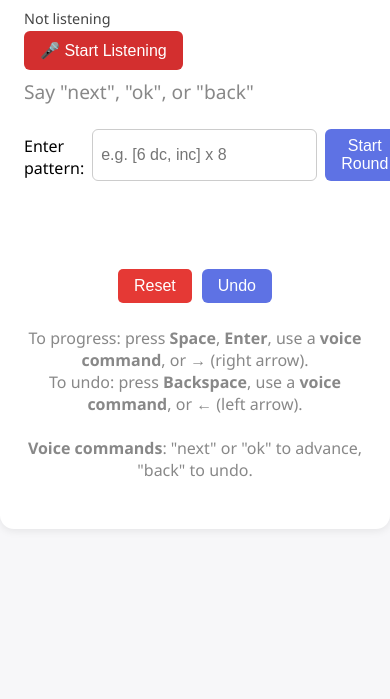
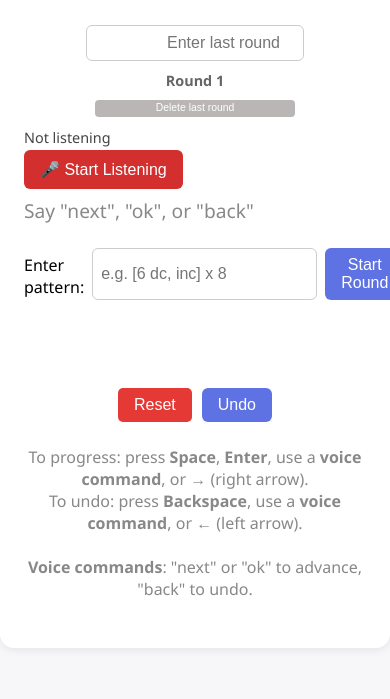
Before and after one commit to jamescly/crochet-stitch-tracker, a plain HTML site: page voice-enabled.html in a window 390 px wide. Shown: the part 145-844 px from the top of the page. Drawn offline with Linux system fonts and the light colour scheme; a web font is replaced by a local one.

Commit message:
fix: Improve responsive layout and button styling
- Fix round tracker positioning in narrow mode
- Restore original voice button size
- Improve responsive behavior
- Fix title positioning

```diff
--- a/voice-enabled.html
+++ b/voice-enabled.html
@@ -7,50 +7,6 @@
   <style>
     @import url('https://fonts.googleapis.com/css2?family=Helvetica+Black&display=swap');
 
-    /* Voice Demo Styles */
-    .round-tracker {
-      position: absolute;
-      top: 32px;
-      right: 24px;
-      text-align: right;
-    }
-    .round-tracker input {
-      width: 100px;
-      padding: 8px;
-      font-size: 1rem;
-      border-radius: 6px;
-      border: 1px solid #ccc;
-      text-align: right;
-    }
-    .round-display {
-      font-size: 0.9em;
-      color: #666;
-      font-weight: bold;
-      margin-top: 8px;
-      display: block;
-    }
-    .round-tracker .delete-round-btn {
-      background: #bab6b6 !important;
-      color: #fff !important;
-      border: none !important;
-      border-radius: 4px !important;
-      padding: 3px 6px !important;
-      font-size: 0.65em !important;
-      cursor: pointer !important;
-      transition: background 0.2s !important;
-      margin-top: 6px !important;
-      height: auto !important;
-      line-height: 1 !important;
-    }
-    .round-tracker .delete-round-btn:hover {
-      background: rgb(236, 100, 100) !important;
-    }
-
-
-    .voice-section button {
-      font-size: 1rem;
-      padding: 10px 16px;
-      border-radius: 6px;
       border: none;
       cursor: pointer;
       transition: background 0.2s;
@@ -78,6 +34,9 @@
       background: #d32f2f;
       color: #fff;
       box-shadow: none;
+      padding: 10px 16px;
+      font-size: 1rem;
+      min-width: 120px;
     }
     .voice-section button:hover {
       background: #c62828;
@@ -130,6 +89,70 @@
       border-radius: 14px;
       box-shadow: 0 2px 8px rgba(0,0,0,0.08);
       padding: 32px 24px;
+    }
+    .round-tracker {
+      position: absolute;
+      top: 8px;
+      right: 24px;
+      text-align: right;
+      z-index: 100;
+    }
+    .round-tracker input {
+      width: 100px;
+      padding: 8px;
+      font-size: 1rem;
+      border-radius: 6px;
+      border: 1px solid #ccc;
+      text-align: right;
+    }
+    .round-display {
+      font-size: 0.9em;
+      color: #666;
+      font-weight: bold;
+      margin-top: 8px;
+      display: block;
+    }
+    .round-tracker .delete-round-btn {
+      background: #bab6b6;
+      color: #fff;
+      border: none;
+      border-radius: 4px;
+      padding: 3px 6px;
+      font-size: 0.65em;
+      cursor: pointer;
+      transition: background 0.2s;
+      margin-top: 6px;
+      height: auto;
+      line-height: 1;
+    }
+    .round-tracker .delete-round-btn:hover {
+      background: rgb(236, 100, 100) !important;
+    }
+
+    /* Responsive Round Tracker */
+    @media screen and (max-width: 600px) {
+      .round-tracker {
+        position: static;
+        margin-top: 40px;
+        text-align: center;
+        width: 100%;
+      }
+      .round-tracker input {
+        width: 100%;
+        max-width: 200px;
+        margin: 0 auto 10px;
+        display: block;
+      }
+      .round-display {
+        margin: 10px 0;
+        display: block;
+      }
+      .delete-round-btn {
+        width: 100%;
+        max-width: 200px;
+        margin: 0 auto;
+        display: block;
+      }
     }
     h1 {
       text-align: center;
@@ -296,13 +319,13 @@
 </head>
 <body>
   <div class="container">
+    <h1>Crochet Stitch Tracker</h1>
     <div class="round-tracker">
       <input type="number" id="roundInput" placeholder="Enter last round" min="1" />
       <div id="currentRound" class="round-display"></div>
       <div id="currentRoundNext" class="round-display"></div>
       <button id="clearRound" class="delete-round-btn">Delete last round</button>
     </div>
-    <h1>Crochet Stitch Tracker</h1>
 
     <!-- Voice Demo Section -->
     <div class="voice-section">
@@ -342,7 +365,7 @@
       const savedRound = localStorage.getItem('lastRound');
       if (savedRound) {
         currentRound.textContent = `Last round completed: ${savedRound}`;
-        currentRoundNext.textContent = `Now on round: ${parseInt(savedRound) + 1}`;
+        currentRoundNext.innerHTML = `<span style="color: black; font-size: 1.2em;">Now on round: ${parseInt(savedRound) + 1}</span>`;
         roundInput.value = savedRound;
       }
     });
@@ -353,7 +376,7 @@
       if (round) {
         localStorage.setItem('lastRound', round);
         currentRound.textContent = `Last round completed: ${round}`;
-        currentRoundNext.textContent = `Now on round: ${parseInt(round) + 1}`;
+        currentRoundNext.innerHTML = `<span style="color: black; font-size: 1.5em;">Now on round: ${parseInt(round) + 1}</span>`;
       }
     });
 
```
